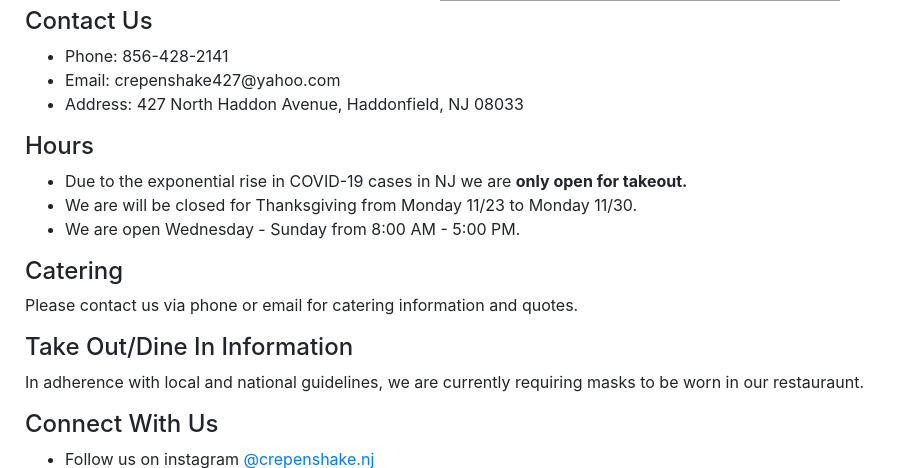
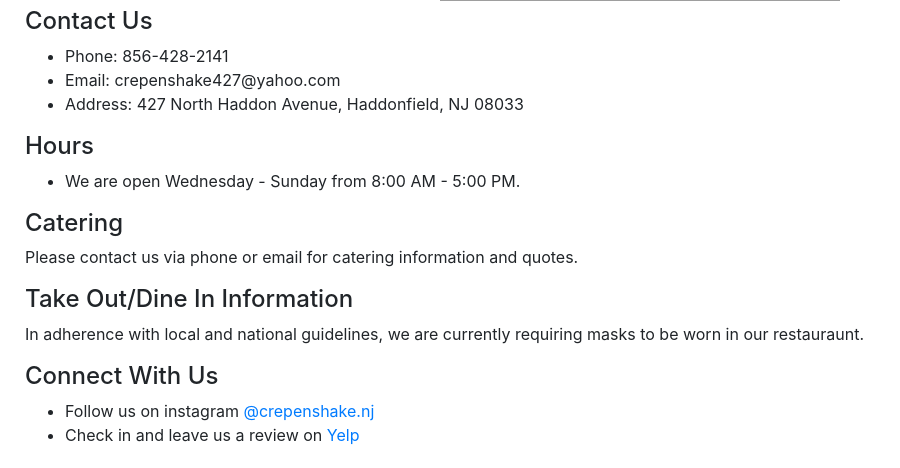
Before and after one commit to pvd232/crepenshake, a Flask app: page /contact in a window 1280 px wide. Shown: the part 579-1047 px from the top of the page, without its empty margins (0-900 px from the left). After the commit the page ends 1024 px from the top, so only its background shows below. Run offline with Flask 2, Linux system fonts and the light colour scheme; some libraries are stand-ins or nearby versions; grey boxes are pictures that could not be loaded.

Commit message:
dropped that were closed

```diff
--- a/templates/contact.html
+++ b/templates/contact.html
@@ -14,8 +14,6 @@
 	</ul>
 	<h4>Hours</h4>
 	<ul>
-	<li>Due to the exponential rise in COVID-19 cases in NJ we are <span style="font-weight:bold">only open for takeout.</span></li>
-	<li>We are will be closed for Thanksgiving from Monday 11/23  to Monday 11/30.</li>
 	<li>We are open Wednesday - Sunday from 8:00 AM - 5:00 PM.</li>
 	</ul>
 	<h4>Catering</h4>
```
Also changed, not shown: static/images/IMG_2438.jpg (deleted), static/images/IMG_2439.jpg (deleted), static/images/build_your_own.jpg (deleted), 11 other files.
